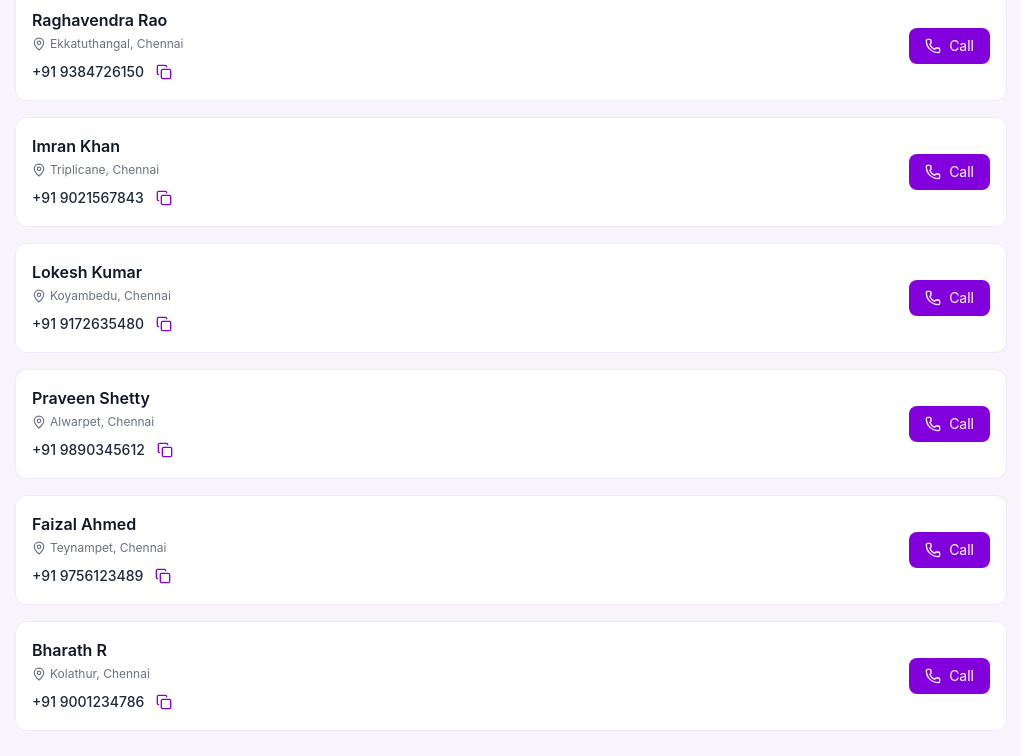
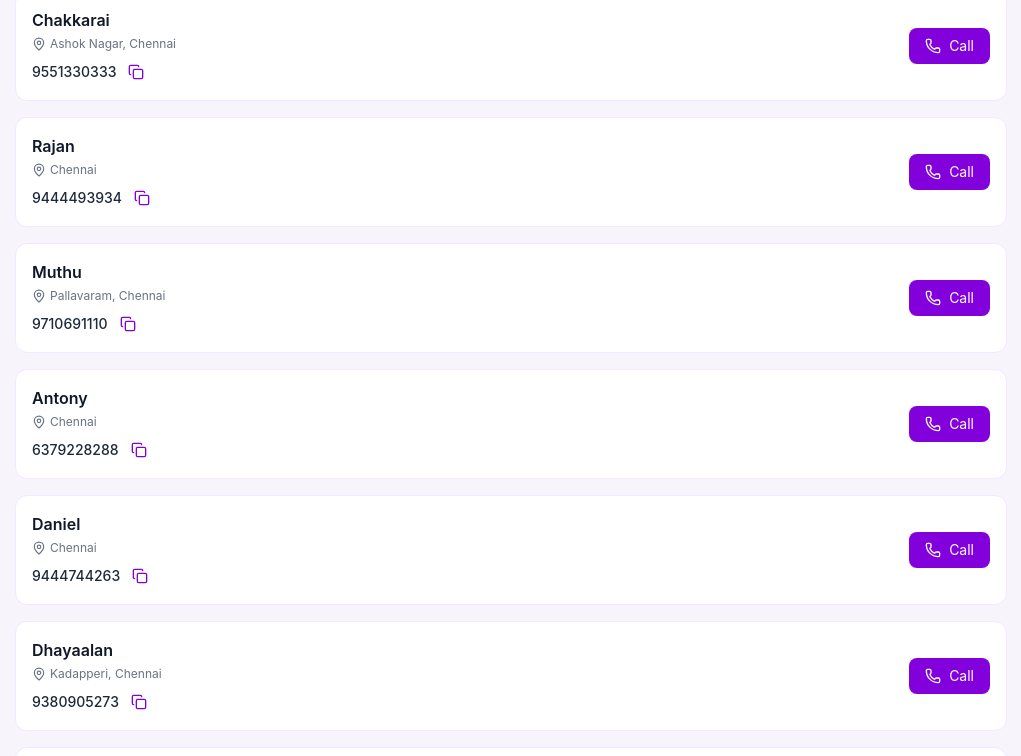
Before and after one commit to Mukunthan-A-R/nexhub, a React (Vite) app: page /car-mechanic in a window 1280 px wide. Shown: the part 218-974 px from the top of the page, without its empty margins (129-1150 px from the left). Built offline with nearby package versions, Linux system fonts and the light colour scheme.

Commit message:
adding car mechanic details

```diff
--- a/src/pages/CarMechanic.jsx
+++ b/src/pages/CarMechanic.jsx
@@ -6,41 +6,59 @@ import ServiceList from "../components/ServiceList";
 const CarMechanic = () => {
   const data = [
   {
-      name: "Raghavendra Rao",
+    name: "Chakkarai",
     role: "Car Mechanic",
-      phone: "+91 9384726150",
-      location: "Ekkatuthangal, Chennai",
+    phone: "9551330333",
+    location: "Ashok Nagar, Chennai",
   },
   {
-      name: "Imran Khan",
+    name: "Rajan",
     role: "Car Mechanic",
-      phone: "+91 9021567843",
-      location: "Triplicane, Chennai",
+    phone: "9444493934",
+    location: "Chennai",
   },
   {
-      name: "Lokesh Kumar",
+    name: "Muthu",
     role: "Car Mechanic",
-      phone: "+91 9172635480",
-      location: "Koyambedu, Chennai",
+    phone: "9710691110",
+    location: "Pallavaram, Chennai",
   },
   {
-      name: "Praveen Shetty",
+    name: "Antony",
     role: "Car Mechanic",
-      phone: "+91 9890345612",
-      location: "Alwarpet, Chennai",
+    phone: "6379228288",
+    location: "Chennai",
   },
   {
-      name: "Faizal Ahmed",
+    name: "Daniel",
     role: "Car Mechanic",
-      phone: "+91 9756123489",
-      location: "Teynampet, Chennai",
+    phone: "9444744263",
+    location: "Chennai",
   },
   {
-      name: "Bharath R",
+    name: "Dhayaalan",
     role: "Car Mechanic",
-      phone: "+91 9001234786",
-      location: "Kolathur, Chennai",
+    phone: "9380905273",
+    location: "Kadapperi, Chennai",
   },
+  {
+    name: "Sahayam",
+    role: "Car Mechanic",
+    phone: "9791056229",
+    location: "Sembakkam, Chennai",
+  },
+  {
+    name: "Sahayam",
+    role: "Car Mechanic",
+    phone: "7358299722",
+    location: "Sembakkam, Chennai",
+  },
+  {
+    name: "Swamy",
+    role: "Car Mechanic",
+    phone: "7305054684",
+    location: "Sembakkam, Chennai",
+  }
 ];
 
   return (
```
Lines whose indentation alone changed are shown as unchanged.
